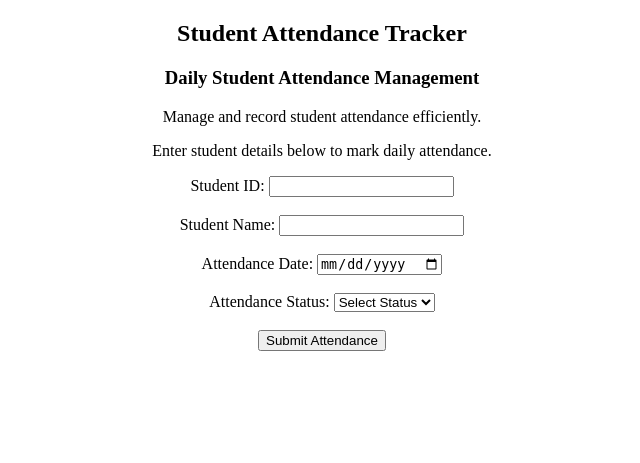
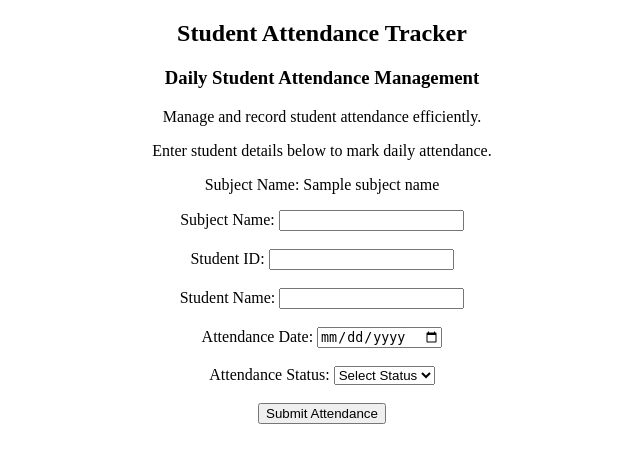
Before and after one commit to varnikagoel06/StudentAttendanceTracker, a Flask app: template templates/attendance.html in a window 1280 px wide. Shown: the top 463 px of the page, without its empty margins (318-958 px from the left). Run offline with Flask 3, Linux system fonts and the light colour scheme; the template is opened without the code that fills it: most values are stand-ins (such as "Sample title", 1, 10 or a date in 2020).

Commit message:
Added subject name feature

```diff
--- a/app.py
+++ b/app.py
@@ -17,12 +17,13 @@ def success():
     student_name = request.form['student_name']
     attendance_date = request.form['attendance_date']
     status = request.form['status']
-
+    subject_name = request.form['subject_name']
     return render_template(
         'success.html',
         student_id=student_id,
         student_name=student_name,
         attendance_date=attendance_date,
+        subject_name=subject_name,
         status=status
     )
 
--- a/templates/attendance.html
+++ b/templates/attendance.html
@@ -10,6 +10,10 @@
     <h3>Daily Student Attendance Management</h3>
     <p>Manage and record student attendance efficiently.</p>
     <p>Enter student details below to mark daily attendance.</p>
+    <p>Subject Name: {{ subject_name }}</p>
+    <label>Subject Name:</label>
+    <input type="text" name="subject_name" required>
+    <br><br>
     <form action="/success" method="post">
 
         <label>Student ID:</label>
```
